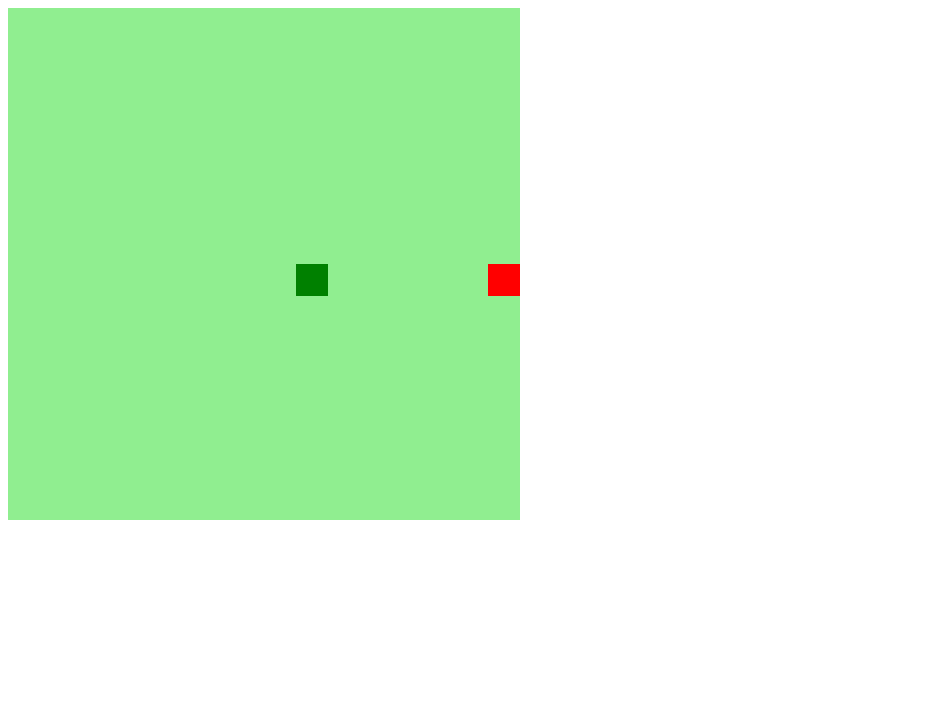
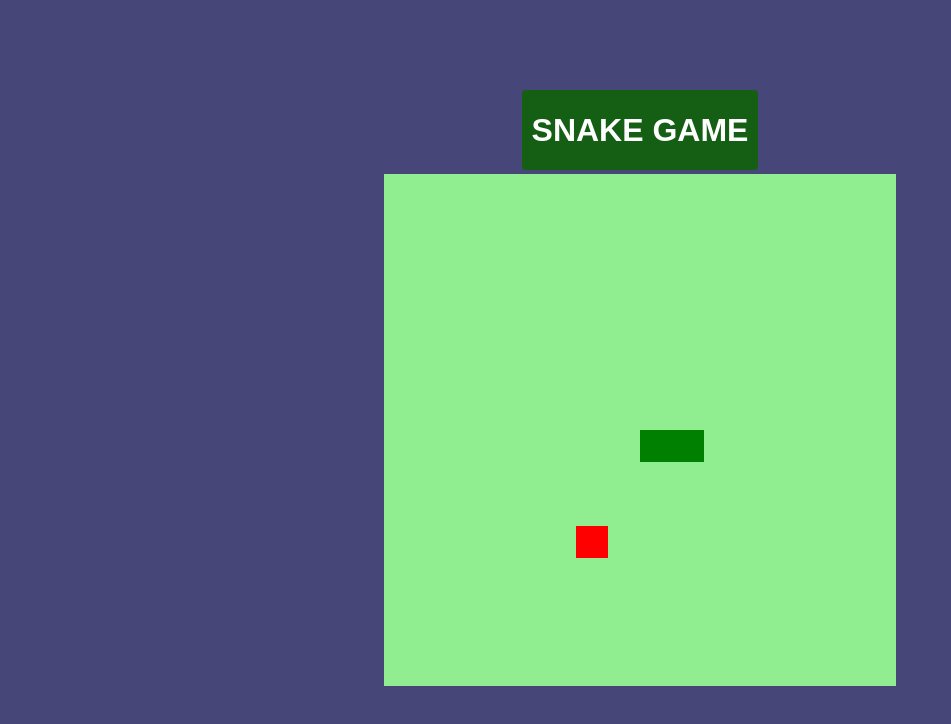
Before and after one commit to ailtoncunhasilva/Jogo-da-cobrinha-c-javascript, a plain HTML site: page index.html in a window 1280 px wide. Shown: the whole page, without its empty margins (0-951 px from the left). Drawn offline with Linux system fonts and the light colour scheme.

Commit message:
second commit

```diff
--- a/css/style.css
+++ b/css/style.css
@@ -0,0 +1,19 @@
+body{
+    height: 95vh;
+    width: 95;
+    display: flex;
+    justify-content: center;
+    align-items: center;
+    flex-direction: column;
+    background-color: rgb(70, 70, 121);
+}
+
+.container{
+    background-color: rgb(20, 95, 20);
+    margin-bottom: 4px;
+    padding-left: 10px;
+    padding-right: 10px;
+    color: white;
+    border-radius: 4px;
+    font-family: Arial, Helvetica, sans-serif;
+}
--- a/index.html
+++ b/index.html
@@ -11,6 +11,9 @@
 </head>
 
 <body>
+    <div class="container">
+        <h1>SNAKE GAME</h1>
+    </div>
     <canvas id="snake" width="512" height="512"></canvas>
 </body>
 
--- a/js/javascript.js
+++ b/js/javascript.js
@@ -45,6 +45,13 @@ function iniciarJogo(){
     if(snake[0].y > 15 * box && direction == "down") snake[0].y = 0;
     if(snake[0].y < 0 && direction == "up") snake[0].y = 16 * box;
 
+    for(i = 1; i < snake.length; i++){
+        if(snake[0].x == snake[i].x && snake[0].y == snake[i].y){
+            clearInterval(jogo);
+            alert('Game Over :(');
+        }
+    }
+
     criarBG();
     criarCobrinha();
     drawFood();
@@ -57,7 +64,12 @@ function iniciarJogo(){
     if(direction == "up") snakeY -= box;
     if(direction == "down") snakeY += box;
 
-    snake.pop();
+    if(snakeX != food.x || snakeY != food.y){ // condição para aparecer a comida da cobrinha em outro local após a cobra comer outra comida
+        snake.pop();
+    } else {
+        food.x = Math.floor(Math.random() * 15 + 1) * box;
+        food.y = Math.floor(Math.random() * 15 + 1) * box;
+    }
 
     let newHead = {
         x: snakeX,
```
